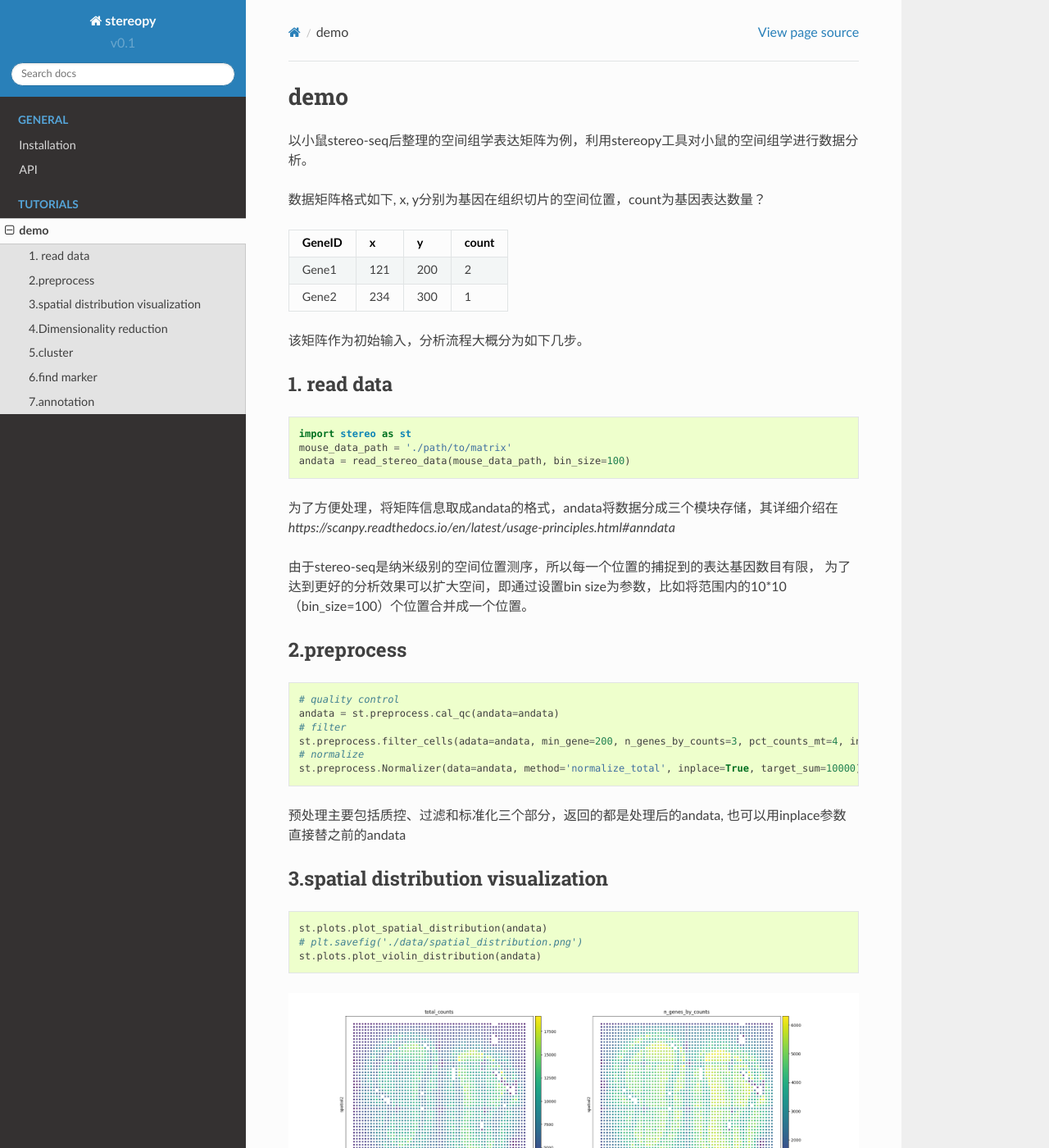
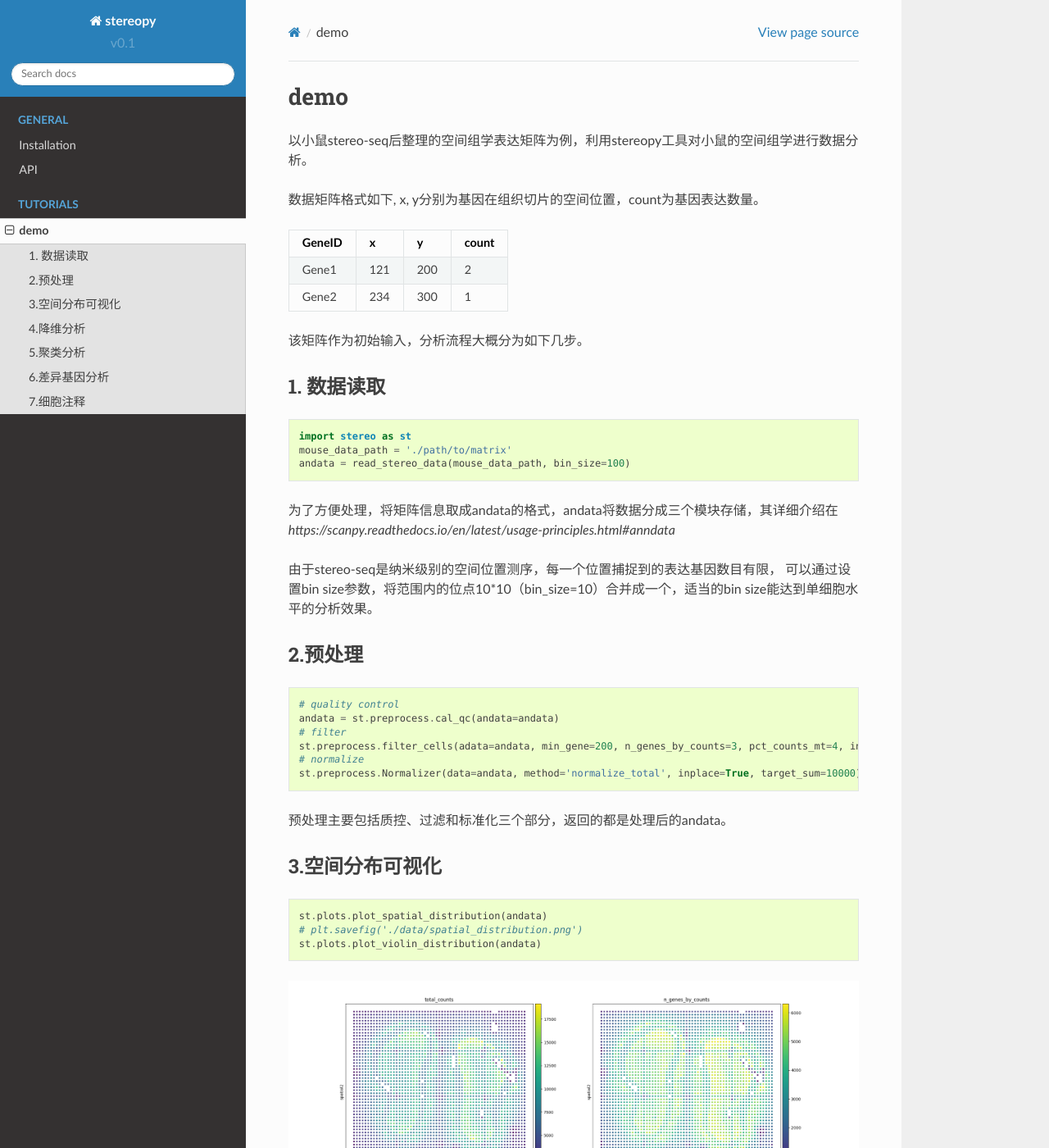
Before and after one commit to STOmics/Stereopy, a Sphinx documentation site: the page built from docs/source/Tutorials/demo.rst, in a window 1280 px wide and 1400 px high. Shown: the whole window at 82% size. Built offline with Sphinx 7.4.7 and the Read the Docs theme 2.0.0, drawn with Linux system fonts in a browser that asks for light colours; some of the changed text lies outside the part shown.

Commit message:
docs_test

```diff
--- a/docs/source/Tutorials/demo.rst
+++ b/docs/source/Tutorials/demo.rst
@@ -4,7 +4,7 @@ demo
 以小鼠stereo-seq后整理的空间组学表达矩阵为例，利用stereopy工具对小鼠的空间组学进行数据分析。
 
 数据矩阵格式如下, x,
-y分别为基因在组织切片的空间位置，count为基因表达数量？
+y分别为基因在组织切片的空间位置，count为基因表达数量。
 
 +----------+-------+-------+---------+
 | GeneID   | x     | y     | count   |
@@ -16,7 +16,7 @@ y分别为基因在组织切片的空间位置，count为基因表达数量？
 
 该矩阵作为初始输入，分析流程大概分为如下几步。
 
-1. read data
+1. 数据读取
 ~~~~~~~~~~~~
 
 .. code:: python
@@ -28,11 +28,11 @@ y分别为基因在组织切片的空间位置，count为基因表达数量？
 为了方便处理，将矩阵信息取成andata的格式，andata将数据分成三个模块存储，其详细介绍在
 *https://scanpy.readthedocs.io/en/latest/usage-principles.html#anndata*
 
-由于stereo-seq是纳米级别的空间位置测序，所以每一个位置的捕捉到的表达基因数目有限，
-为了达到更好的分析效果可以扩大空间，即通过设置bin
-size为参数，比如将范围内的10\*10（bin\_size=100）个位置合并成一个位置。
+由于stereo-seq是纳米级别的空间位置测序，每一个位置捕捉到的表达基因数目有限，
+可以通过设置bin
+size参数，将范围内的位点10\*10（bin\_size=10）合并成一个，适当的bin size能达到单细胞水平的分析效果。
 
-2.preprocess
+2.预处理
 ~~~~~~~~~~~~
 
 .. code:: python
@@ -44,10 +44,9 @@ size为参数，比如将范围内的10\*10（bin\_size=100）个位置合并成
     # normalize
     st.preprocess.Normalizer(data=andata, method='normalize_total', inplace=True, target_sum=10000).fit()
 
-预处理主要包括质控、过滤和标准化三个部分，返回的都是处理后的andata,
-也可以用inplace参数直接替之前的andata
+预处理主要包括质控、过滤和标准化三个部分，返回的都是处理后的andata。
 
-3.spatial distribution visualization
+3.空间分布可视化
 ~~~~~~~~~~~~~~~~~~~~~~~~~~~~~~~~~~~~
 
 .. code:: python
@@ -64,7 +63,7 @@ size为参数，比如将范围内的10\*10（bin\_size=100）个位置合并成
 
 小提琴图
 
-4.Dimensionality reduction
+4.降维分析
 ~~~~~~~~~~~~~~~~~~~~~~~~~~
 
 .. code:: python
@@ -73,9 +72,9 @@ size为参数，比如将范围内的10\*10（bin\_size=100）个位置合并成
     dim_reduce.fit()
     pca_x = dim_reduce.result.x_reduce
 
-降维分析
 
-5.cluster
+
+5.聚类分析
 ~~~~~~~~~
 
 .. code:: python
@@ -88,7 +87,7 @@ size为参数，比如将范围内的10\*10（bin\_size=100）个位置合并成
 
 对所有位点进行聚类后，再查看其空间分布情况
 
-6.find marker
+6.差异基因分析
 ~~~~~~~~~~~~~
 
 .. code:: python
@@ -100,8 +99,9 @@ size为参数，比如将范围内的10\*10（bin\_size=100）个位置合并成
 
 .. image:: ../_static/heatmap.png
 
+可以通过差异分析，找出聚类后每一组的差异基因，观察空间上各类‘细胞’的表达差异。
 
-7.annotation
+7.细胞注释
 ~~~~~~~~~~~~
 
 .. code:: python
@@ -111,3 +111,5 @@ size为参数，比如将范围内的10\*10（bin\_size=100）个位置合并成
     st.plots.plot_degs(andata, key='marker_test')
 
 .. image:: ../_static/degs.png
+
+如果bin size为细胞水平大小，可以通过此分析，对细胞进行注释，注释结果包括细胞的类型
--- a/docs/source/index.rst
+++ b/docs/source/index.rst
@@ -8,7 +8,7 @@ Stereopy - Spatial transcriptomics analysis in Python
 **Stereopy** is a tool for the analysis and visualization of spatial transcriptomics data, such as stereo-seq data.
 It provides a series of analysis of spatial omics, and will be added to the tissue image related analysis later.
 
-.. image:: https://raw.githubusercontent.com/BGIResearch/stereopy/dev/docs/source/_static/schema.png
+.. image:: ../_static/schema.png
     :alt: Title figure
     :width: 400px
     :align: center
```
